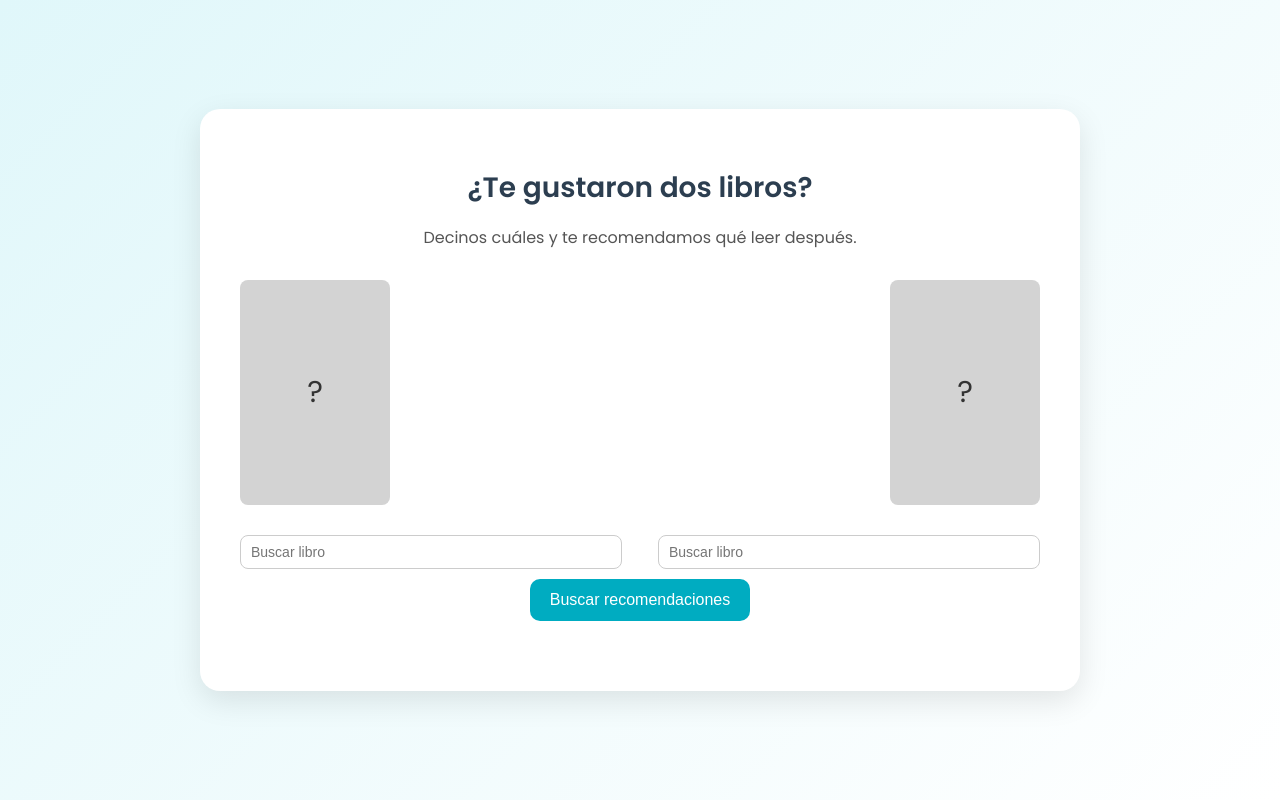
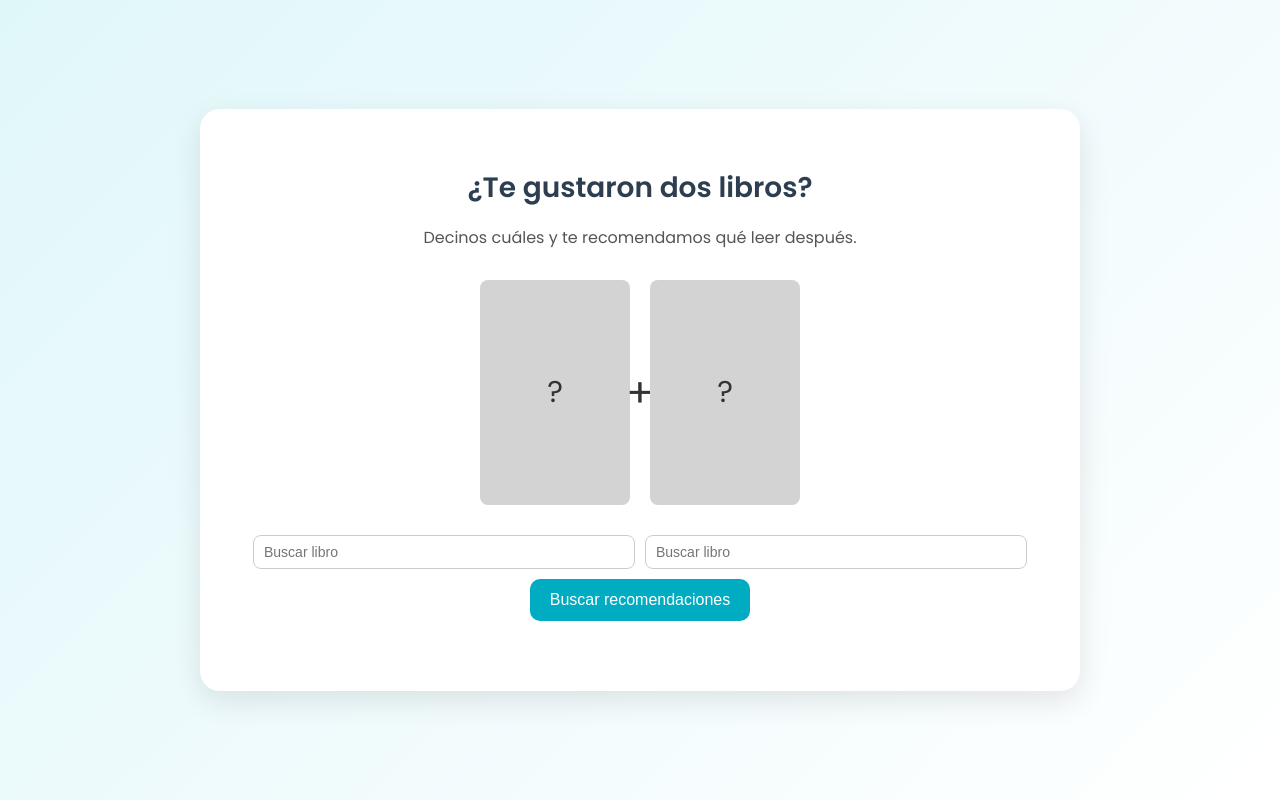
Before and after one commit to DumbleDodge/bookmood, a plain HTML site: page index.html in a window 1280 px wide. Drawn offline with Linux system fonts and the light colour scheme.

Commit message:
Portadas centradas +

```diff
--- a/index.html
+++ b/index.html
@@ -36,7 +36,7 @@
     }
     .book-selection {
       display: flex;
-      justify-content: space-between;
+      justify-content: center;
       align-items: center;
       gap: 20px;
       margin-bottom: 30px;
@@ -64,10 +64,16 @@
       border-radius: 8px;
       display: none;
     }
+    .plus-sign {
+      font-size: 40px;
+      color: #333;
+      position: absolute;
+    }
     .input-container {
       display: flex;
-      justify-content: space-between;
+      justify-content: center;
       gap: 10px;
+      margin-top: 20px;
     }
     input {
       width: 45%;
@@ -128,6 +134,7 @@
         <img src="https://via.placeholder.com/150x225?text=?" alt="Portada Libro 1" class="cover" id="cover1">
         <p class="question" id="question1">?</p>
       </div>
+      <div class="plus-sign">+</div>
       <div class="book-container" id="book2-container" onclick="selectBook(2)">
         <img src="https://via.placeholder.com/150x225?text=?" alt="Portada Libro 2" class="cover" id="cover2">
         <p class="question" id="question2">?</p>
```
